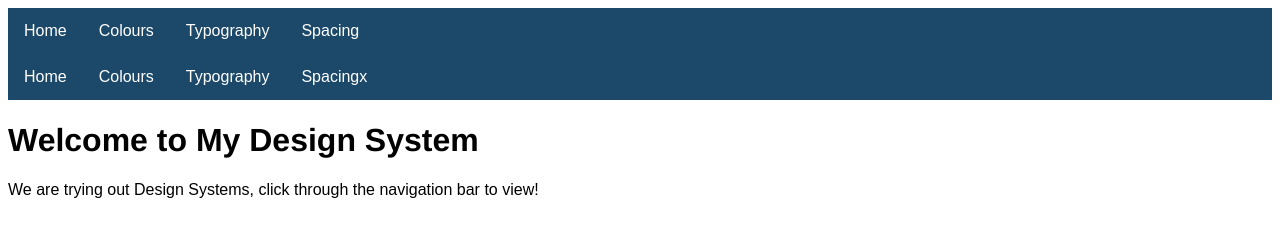
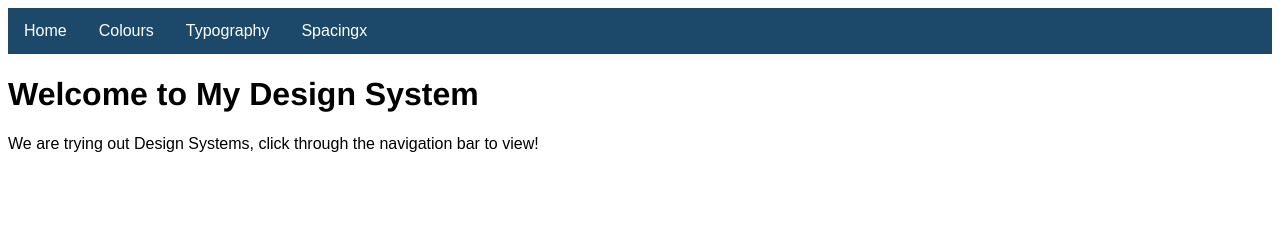
Before and after one commit to caokng/SCSS_Assignment, a website: page index.html in a window 1280 px wide. Drawn offline with Linux system fonts and the light colour scheme.

Commit message:
nav edits

```diff
--- a/index.html
+++ b/index.html
@@ -8,12 +8,6 @@
   <title>My Website</title>
   <link rel="stylesheet" href="css/style.css">
   <link rel="stylesheet" href="css/webstyle.css">
-  <ul>
-    <li><a href="/index.html">Home</a></li>
-    <li><a href="/docs/colours.html">Colours</a></li>
-    <li><a href="/docs/typography.html">Typography</a></li>
-    <li><a href="/docs/spacing.html">Spacing</a></li>
-  </ul>
 
 </head>
 
```
Also changed, not shown: docs/colours.html (+4 -6 lines).
